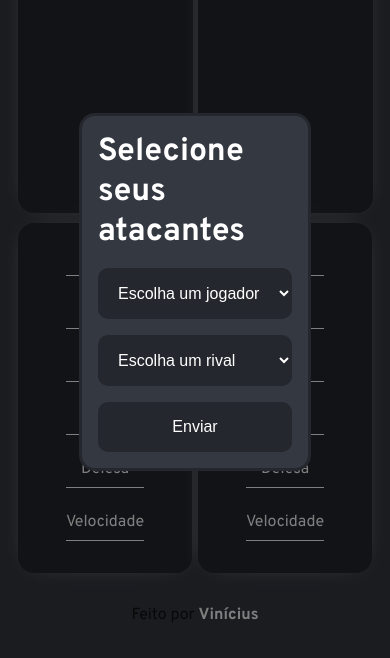
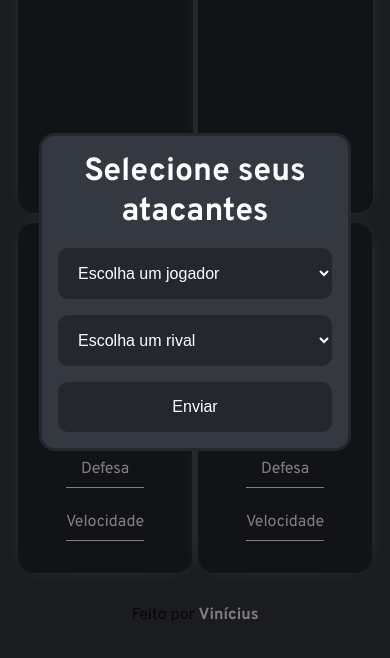
Before and after one commit to ViniciusOliveiraOfc/bluelock-characters, a plain HTML site: page index.html in a window 390 px wide. Shown: the part 130-788 px from the top of the page. Drawn offline with Linux system fonts and the light colour scheme.

Commit message:
modal width

```diff
--- a/assets/css/responsive.css
+++ b/assets/css/responsive.css
@@ -30,6 +30,10 @@
 }
 
 @media (max-width: 850px) {
+    .modalSelectPlayers {
+        width: 80%;
+        text-align: center;
+    }
     #player1, #player2 {
         flex-direction: column;
         gap: 10px;
```
